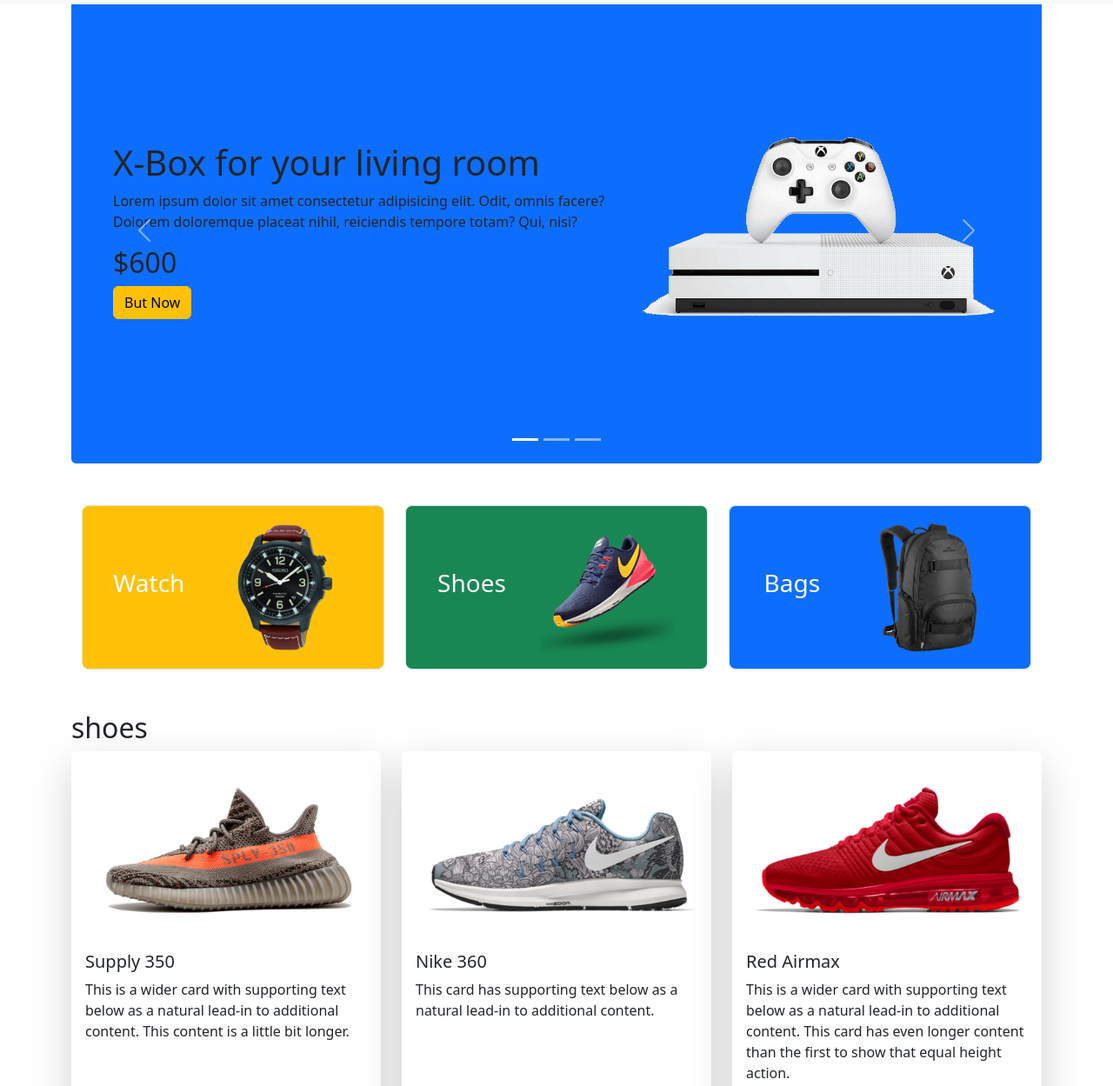
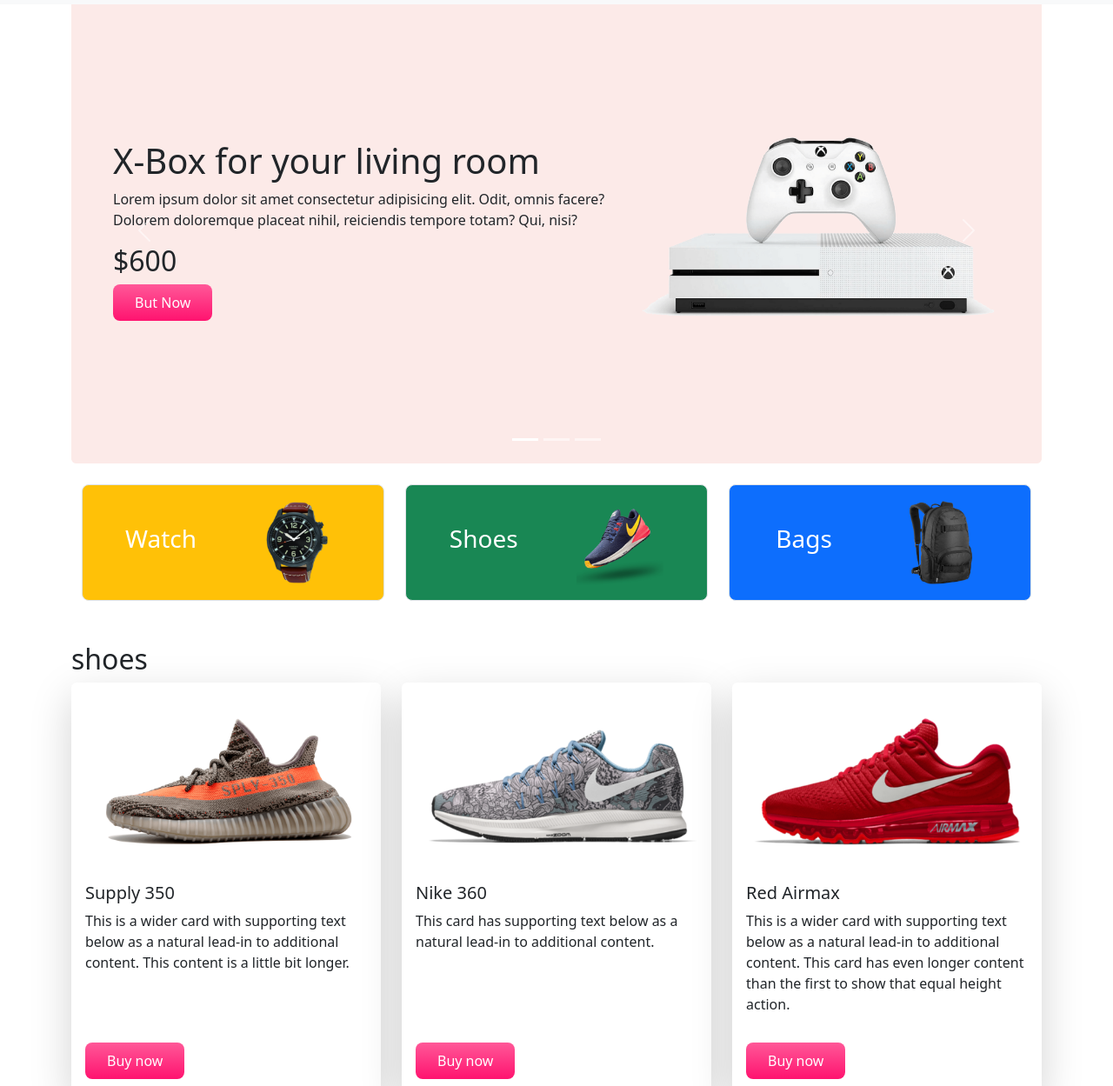
Before and after one commit to SojibRoy/pand-mart, a plain HTML site: page index.html in a window 1280 px wide. Shown: the part 51-1300 px from the top of the page at 87% size. Drawn offline with nearby package versions, Linux system fonts and the light colour scheme.

Commit message:
last-edit

```diff
--- /dev/null
+++ b/css/style.css
@@ -0,0 +1,15 @@
+.panda-bg-info{
+    background-color: #fceae8;
+}
+
+.catagories img{
+ width: 100px;
+}
+
+.panda-btn-warning{
+    background-image: linear-gradient(to bottom, #ff5898 0%, #ff136f 100%);
+    color: white;
+    border: none;
+    border-radius: 8px;
+    padding: 9px 25px;
+}
--- a/index.html
+++ b/index.html
@@ -5,6 +5,8 @@
     <meta name="viewport" content="width=device-width, initial-scale=1">
     <title>Bootstrap demo</title>
     <link href="https://cdn.jsdelivr.net/npm/bootstrap@5.2.0/dist/css/bootstrap.min.css" rel="stylesheet" integrity="sha384-gH2yIJqKdNHPEq0n4Mqa/HGKIhSkIHeL5AyhkYV8i59U5AR6csBvApHHNl/vI1Bx" crossorigin="anonymous">
+    <!-- custom Css -->
+    <link rel="stylesheet" href="./css/style.css">
   </head>
   <body>
     <header>
@@ -45,40 +47,40 @@
                 <button type="button" data-bs-target="#carouselExampleIndicators" data-bs-slide-to="2" aria-label="Slide 3"></button>
             </div>
             <div class="carousel-inner  ">
-                <div class="carousel-item bg-primary rounded-5 active p-5 ">
+                <div class="carousel-item panda-bg-info rounded-5 active p-5 ">
                     <div class="row">
                         <div class="col col-lg-7 d-flex align-items-center flex-">
                             <div>
                                 <h1>Cool Dude Headphone</h1>
                                 <p>Lorem ipsum dolor sit amet consectetur adipisicing elit. Odit, omnis facere? Dolorem doloremque placeat nihil, reiciendis tempore totam? Qui, nisi?</p>
                                 <h2>$420</h2>
-                                <div class="btn btn-warning">But Now</div>
+                                <div class="btn panda-btn-warning">But Now</div>
                             </div>
                         </div>
                         <div class="col col-lg-5"> <img src="./images/banner-images/headphone.png" class="d-block w-100" alt="..."></div>
                     </div>
             </div>
-                <div class="carousel-item bg-primary rounded active p-5 ">
+                <div class="carousel-item panda-bg-info rounded active p-5 ">
                     <div class="row">
                         <div class="col col-lg-7 d-flex align-items-center flex-">
                             <div>
                                 <h1>Mega LCD TV For Sports</h1>
                                 <p>Lorem ipsum dolor sit amet consectetur adipisicing elit. Odit, omnis facere? Dolorem doloremque placeat nihil, reiciendis tempore totam? Qui, nisi?</p>
                                 <h2>$1200</h2>
-                                <div class="btn btn-warning">But Now</div>
+                                <div class="btn panda-btn-warning">But Now</div>
                             </div>
                         </div>
                         <div class="col col-lg-5"> <img src="./images/banner-images/tv.png" class="d-block w-100" alt="..."></div>
                     </div>
             </div>
-                <div class="carousel-item bg-primary rounded active p-5 ">
+                <div class="carousel-item panda-bg-info rounded active p-5 ">
                     <div class="row">
                         <div class="col col-lg-7 d-flex align-items-center flex-">
                             <div>
                                 <h1>X-Box for your living room</h1>
                                 <p>Lorem ipsum dolor sit amet consectetur adipisicing elit. Odit, omnis facere? Dolorem doloremque placeat nihil, reiciendis tempore totam? Qui, nisi?</p>
                                 <h2>$600</h2>
-                                <div class="btn btn-warning">But Now</div>
+                                <div class="btn panda-btn-warning">But Now</div>
                             </div>
                         </div>
                         <div class="col col-lg-5"> <img src="./images/banner-images/xbox.png" class="d-block w-100" alt="..."></div>
@@ -97,7 +99,7 @@
     </div>
 </section>
 
-<section class="container my-5">
+<section class="container my-4 catagories">
     <div class="container overflow-hidden text-center">
         <div class="row gy-5">
           <div class="col-lg-4 col-md-6 col-sm-12 col-12">
@@ -134,7 +136,7 @@
               <p class="card-text">This is a wider card with supporting text below as a natural lead-in to additional content. This content is a little bit longer.</p>
             </div>
             <div class="m-3">
-              <div class="btn btn-warning">Buy now</div>
+              <div class="btn panda-btn-warning">Buy now</div>
             </div>
           </div>
         </div>
@@ -146,7 +148,7 @@
               <p class="card-text">This card has supporting text below as a natural lead-in to additional content.</p>
             </div>
             <div class="m-3">
-              <div class="btn btn-warning">Buy now</div>
+              <div class="btn panda-btn-warning">Buy now</div>
             </div>
           </div>
         </div>
@@ -158,7 +160,7 @@
               <p class="card-text">This is a wider card with supporting text below as a natural lead-in to additional content. This card has even longer content than the first to show that equal height action.</p>
             </div>
             <div class="m-3">
-              <div class="btn btn-warning">Buy now</div>
+              <div class="btn panda-btn-warning">Buy now</div>
             </div>
           </div>
         </div>
@@ -176,7 +178,7 @@
               <p class="card-text">This is a wider card with supporting text below as a natural lead-in to additional content. This content is a little bit longer.</p>
             </div>
             <div class="m-3">
-              <div class="btn btn-warning">Buy now</div>
+              <div class="btn panda-btn-warning">Buy now</div>
             </div>
           </div>
         </div>
@@ -189,7 +191,7 @@
               <p class="card-text">This card has supporting text below as a natural lead-in to additional content.</p>
             </div>
             <div class="m-3">
-              <div class="btn btn-warning">Buy now</div>
+              <div class="btn panda-btn-warning">Buy now</div>
             </div>
           </div>
         </div>
@@ -202,13 +204,13 @@
               <p class="card-text">This is a wider card with supporting text below as a natural lead-in to additional content. This card has even longer content than the first to show that equal height action.</p>
             </div>
             <div class="m-3">
-              <div class="btn btn-warning">Buy now</div>
+              <div class="btn panda-btn-warning">Buy now</div>
             </div>
           </div>
         </div>
       </div>
 </section>
-<section style="height: 300px;"  class="container rounded-3 d-flex justify-content-center align-items-center bg-info">
+<section style="height: 300px;"  class="container rounded-3 d-flex justify-content-center align-items-center panda-bg-info">
   <div>
    <h2>LET'S STAY IN TOUCH</h2>
    <p>Get updates on sales, specials and more</p>
@@ -216,7 +218,7 @@
      <div class="mb-1">
        <input type="email" class="form-control" id="exampleInputEmail1" aria-describedby="emailHelp">
      </div>
-     <button type="submit" class="btn btn-primary">Submit</button>
+     <button type="submit" class="btn panda-btn-warning">Submit</button>
    </form>
   </div>
 </section>
```
